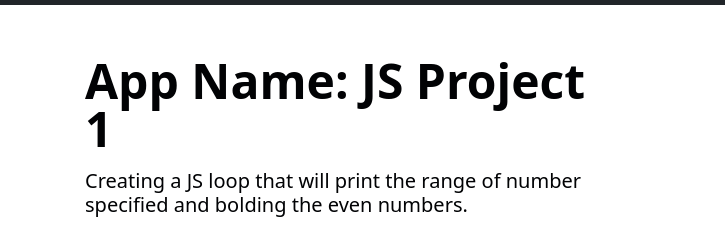
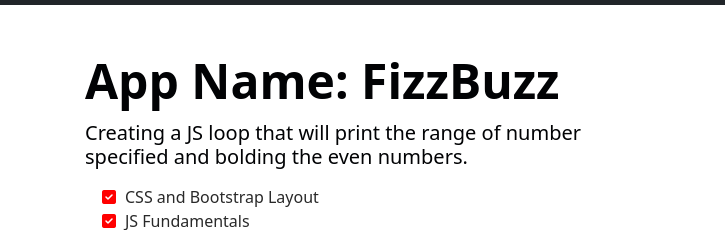
Before and after one commit to Ceejster/FizzBuzz, a plain HTML site: page index.html in a window 1280 px wide. Shown: the part 51-281 px from the top of the page, 0-725 px from the left. Drawn offline with nearby package versions, Linux system fonts and the light colour scheme.

Commit message:
changed app name

```diff
--- a/index.html
+++ b/index.html
@@ -51,7 +51,7 @@
         <div class="row row-cols-1 row-cols-lg-2 g-5 py-5">
             <div class="col">
                 <h1 class="display-5 fw-bold lh-1 mb-3">
-                    App Name: JS Project 1
+                    App Name: FizzBuzz
                 </h1>
                 <h4 class="lead">
                     Creating a JS loop that will print the range of number specified and bolding the even numbers.
```
